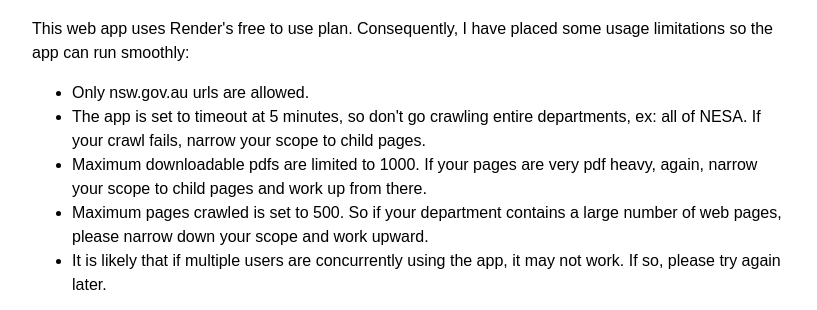
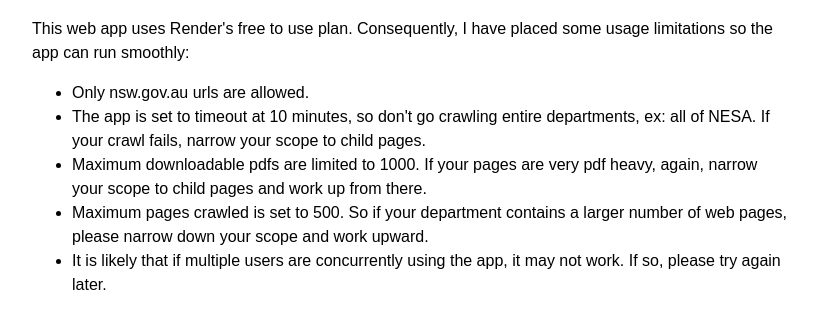
Before and after one commit to myic90/pdf-crawler, a Flask app: page / in a window 1280 px wide. Shown: the part 247-557 px from the top of the page, without its empty margins (228-1045 px from the left). Run offline with Flask 3, Linux system fonts and the light colour scheme.

Commit message:
Update index.html

```diff
--- a/templates/index.html
+++ b/templates/index.html
@@ -109,9 +109,9 @@
   <p>This web app uses Render's free to use plan. Consequently, I have placed some usage limitations so the app can run smoothly:</p>
   <ul>
     <li>Only nsw.gov.au urls are allowed.</li>
-    <li>The app is set to timeout at 5 minutes, so don't go crawling entire departments, ex: all of NESA. If your crawl fails, narrow your scope to child pages.</li>
+    <li>The app is set to timeout at 10 minutes, so don't go crawling entire departments, ex: all of NESA. If your crawl fails, narrow your scope to child pages.</li>
     <li>Maximum downloadable pdfs are limited to 1000. If your pages are very pdf heavy, again, narrow your scope to child pages and work up from there.</li>
-    <li>Maximum pages crawled is set to 500. So if your department contains a large number of web pages, please narrow down your scope and work upward.</li>
+    <li>Maximum pages crawled is set to 500. So if your department contains a larger number of web pages, please narrow down your scope and work upward.</li>
     <li>It is likely that if multiple users are concurrently using the app, it may not work. If so, please try again later.</li>
   </ul>
 
```
